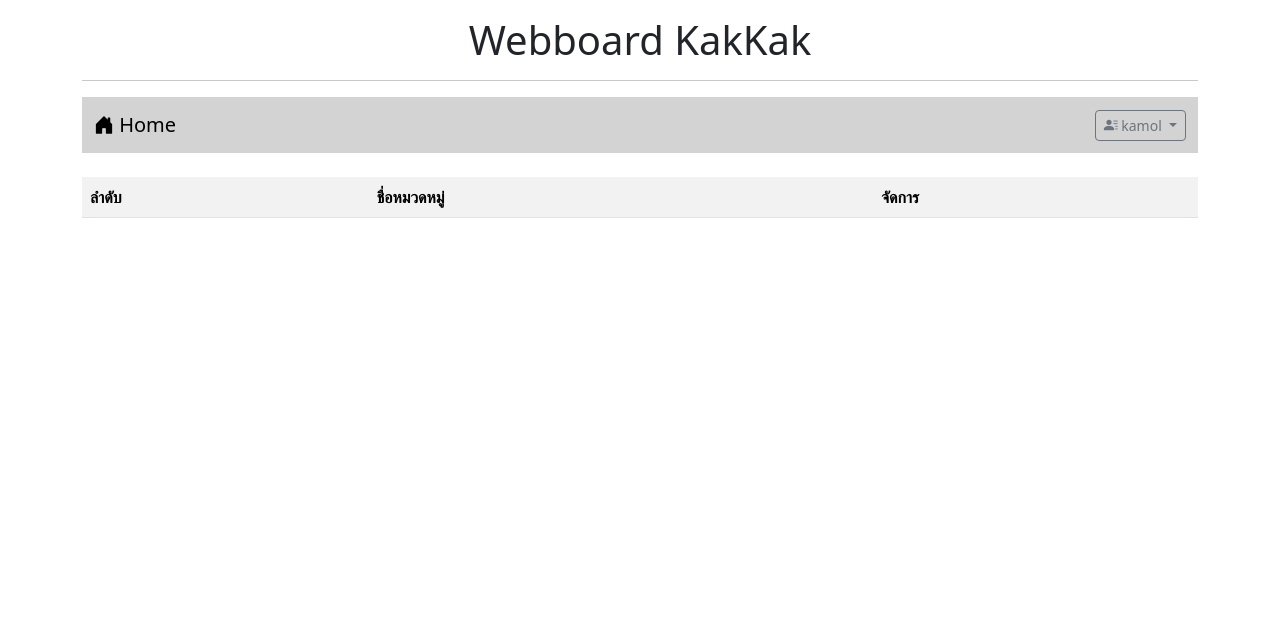
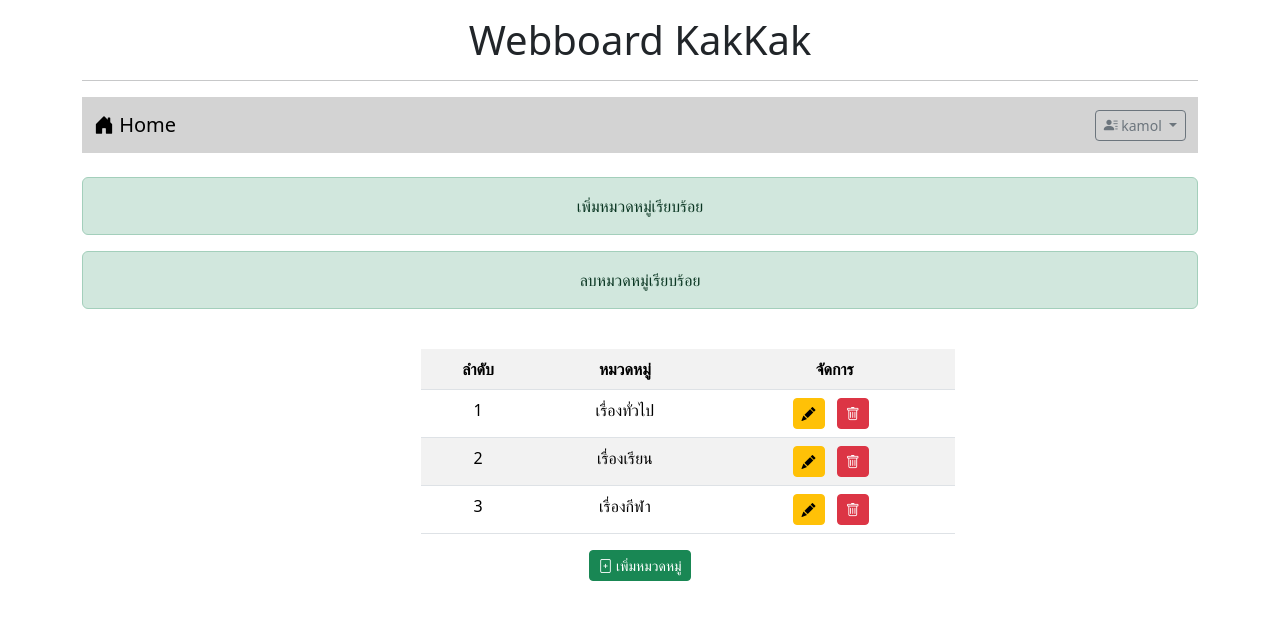
Before and after one commit to k4m01/Webboard_To4g, a PHP site: page /category.php in a window 1280 px wide. Shown: the top 620 px of the page. Run offline with PHP 8.4, Linux system fonts and the light colour scheme; a user stored in the database is signed in; data comes from the database, SQL or seed files in the repository; lists and menus that the app fills with data are empty.

Commit message:
final Assginment

```diff
--- a/category.php
+++ b/category.php
@@ -14,13 +14,91 @@
     <h1 style="text-align: center;" class="mt-3">Webboard KakKak</h1>
     <hr>
     <?php include "nav.php";?>
-    <div class="d">
-    <table class="table table-striped mt-4 ">
-        <th>ลำดับ</th>
-        <th>ชื่อหมวดหมู่</th>
-        <th>จัดการ</th>
-    </table>
+    <?php
+        if(!isset($_SESSION['id']) || $_SESSION['role']!="a" ){
+        header("location:index.php");
+         die();
+        }
+    ?>
+    <div class="container text-center mt-4">
+        <div class="row mt-4">
+                <?php
+                    if(isset($_SESSION['add_cat'])){
+                        if($_SESSION['add_cat']=="success"){
+                            echo "<div class='alert alert-success'>เพิ่มหมวดหมู่เรียบร้อย</div>";
+                        }else{
+                            echo "<div class='alert alert-danger'>ไม่สามารถเพิ่มหมวดหมู่ได้</div>";
+                        }
+                        unset($_SESSION['add_cat']);
+                    }
+
+                    if(isset($_SESSION['cat_delete'])){
+                        if($_SESSION['cat_delete']=="success"){
+                            echo "<div class='alert alert-success'>ลบหมวดหมู่เรียบร้อย</div>";
+                        }else{
+                            echo "<div class='alert alert-danger'>ไม่สามารถลบหมวดหมู่ได้</div>";
+                        }
+                        unset($_SESSION['cat_delete']);
+                    }
+                ?>
+        </div>
+        <div class="row">
+            <div class="col-lg-3 col-sm-2">
+
+            </div>
+            <div class="col-lg-6 col-sm-8 align-self-center " >
+                <table class="table table-striped mt-4 ms-5" >
+                    <tr> <th>ลำดับ</th> <th>หมวดหมู่</th> <th>จัดการ</th> </tr>
+
+                    <?php
+                        $conn=new PDO("mysql:host=localhost;dbname=webboard;charset=utf8","root","");
+                        $sql= "SELECT * FROM category";
+                        $i=0;
+
+                        foreach($conn->query($sql) as $row){
+                            $i++;
+                            echo "<tr class=''> <td><div>$i</div></td> <td><div>$row[name]</div></td>
+
+                            <td class=''><div class='me-2 align-self-center d-inline' data-bs-toggle='modal' data-bs-target='#exampleModal1'><a
+                            class='btn btn-warning btn-sm' onclick='' id='name' value='$row[name]'><i class='bi bi-pencil-fill'></i></a></div>
+                             <div class='me-2 align-self-center d-inline'> <a href='category_delete.php?id=$row[id]'
+                            class='btn btn-danger btn-sm' onclick='return myFunction()'> <i class='bi bi-trash'></i> </a> </div> </td></tr>";
+
+
+                        }
+                    ?>
+
+                </table>
+            </div>
+            <div class="col-lg-3 col-sm-2">
+
+            </div>
+        </div>
+
+        <button type="button" class="btn btn-sm btn-success" data-bs-toggle="modal" data-bs-target="#exampleModal"><i class="bi bi-file-plus"></i> เพิ่มหมวดหมู่</button>
     </div>
 </div>
+
+<form action="category_save.php" method="post">
+    <div class="modal fade" id="exampleModal" tabindex="-1" aria-labelledby="exampleModalLabel" aria-hidden="true">
+        <div class="modal-dialog modal-dialog-centered">
+            <div class="modal-content">
+            <div class="modal-header">
+                <h1 class="modal-title fs-5" id="exampleModalLabel">เพิ่มหมวดหมู่</h1>
+                <button type="button" class="btn-close" data-bs-dismiss="modal" aria-label="Close"></button>
+            </div>
+            <div class="modal-body">
+                <label for="add_category" >ชื่อหมวดหมู่:</label>
+                <input type="text" class='form-control mt-2' id="add_category" name="add_category">
+            </div>
+            <div class="modal-footer">
+            <button type="submit" class="btn btn-primary">Save changes</button>
+                <button type="button" class="btn btn-secondary" data-bs-dismiss="modal">Close</button>
+
+            </div>
+            </div>
+        </div>
+    </div>
+    </form>
 </body>
 </html>
```
Also changed, not shown: category_save.php (added, +19 -0 lines).
